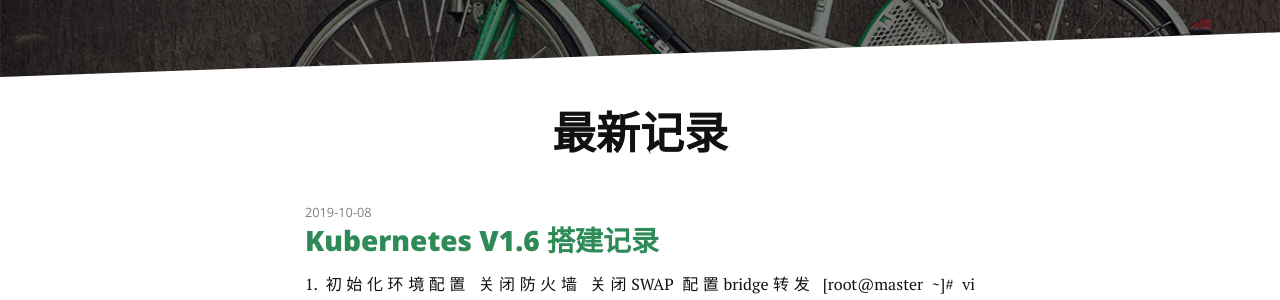
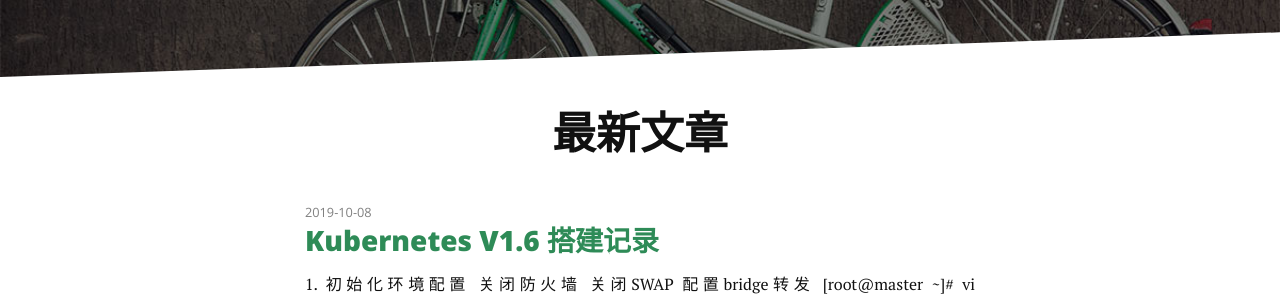
Before and after one commit to halcity/halcity.github.io, a Jekyll site: the page built from index.html, in a window 1280 px wide. Shown: the part 163-463 px from the top of the page. Built offline with Jekyll 4.4.1, drawn with Linux system fonts in a browser that asks for light colours; nearby versions of some CDN libraries; the list of posts is cut into pages by our own code; comment, search, counter and statistics services are not loaded.

Commit message:
Update index.html

```diff
--- a/index.html
+++ b/index.html
@@ -4,7 +4,7 @@ title: DCRYAN'S BLOG
 ---
 
 <div class="home" id="home">
-  <h1 class="pageTitle">最新记录</h1>
+  <h1 class="pageTitle">最新文章</h1>
   <ul class="posts noList">
     {% for post in paginator.posts %}
       <li>
```
